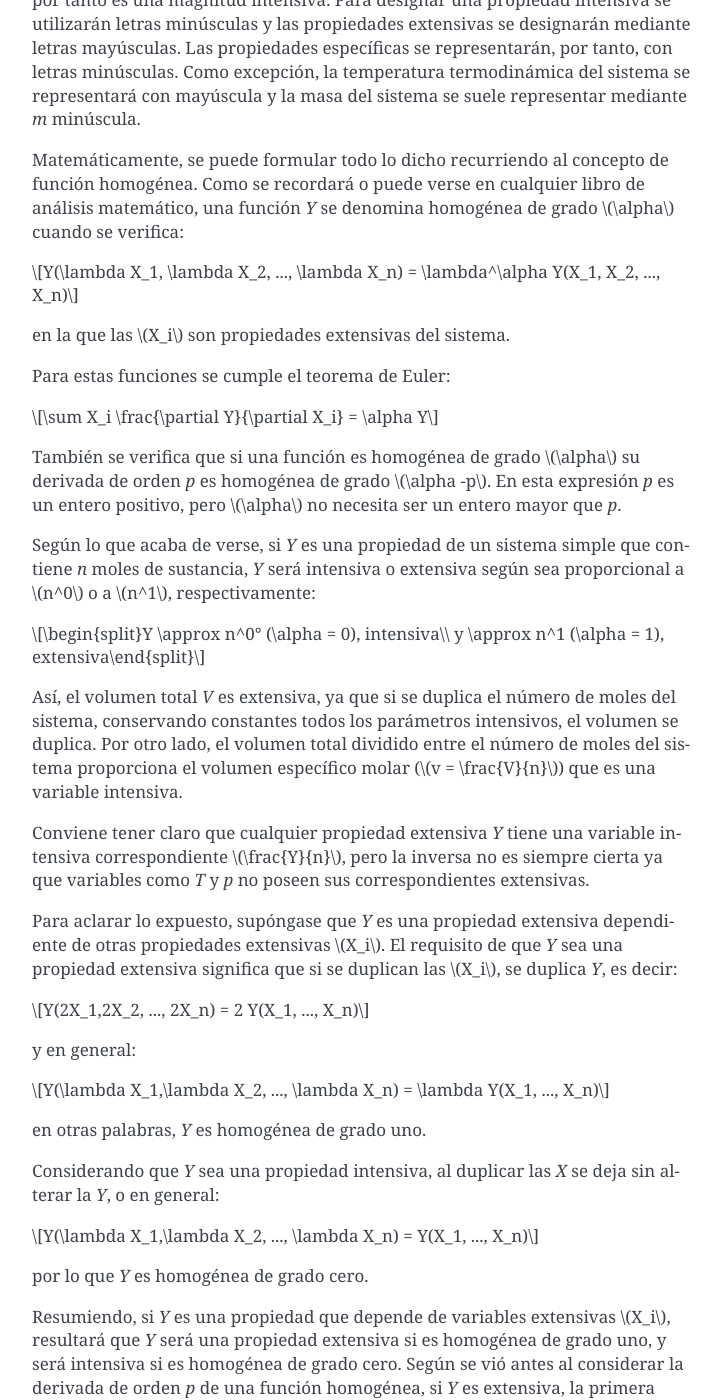
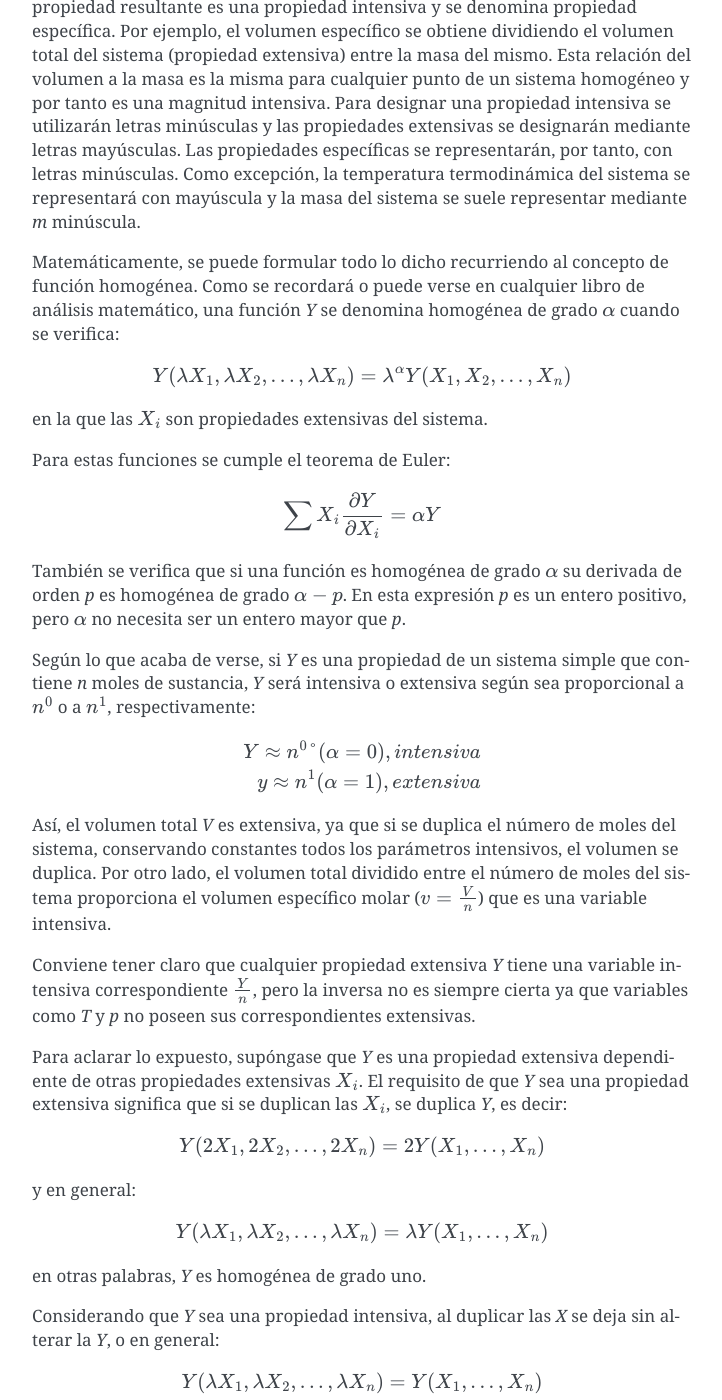
Before and after one commit to mantielero/termodinamica, a Sphinx documentation site: the page built from source/guion_introduccion.rst, in a window 1280 px wide and 1400 px high, scrolled down 7938 px. Shown: the whole window, without its empty margins (388-1110 px from the left). Built offline with Sphinx 7.4.7, drawn with Linux system fonts in a browser that asks for light colours; some of the changed text lies outside the part shown.

```diff
--- a/source/conf.py
+++ b/source/conf.py
@@ -82,7 +82,7 @@ todo_include_todos = True
 
 #MATHJAX
 mathjax_path="https://cdn.mathjax.org/mathjax/latest/MathJax.js?config=TeX-AMS-MML-HTMLorMML"
-mathjax_path="../../../../MathJax-2.7.1/MathJax.js?config=TeX-MML-AM_CHTML"
+#mathjax_path="../../../../MathJax-2.7.1/MathJax.js?config=TeX-MML-AM_CHTML"
 
 # -- Options for HTML output ----------------------------------------------
 
```
